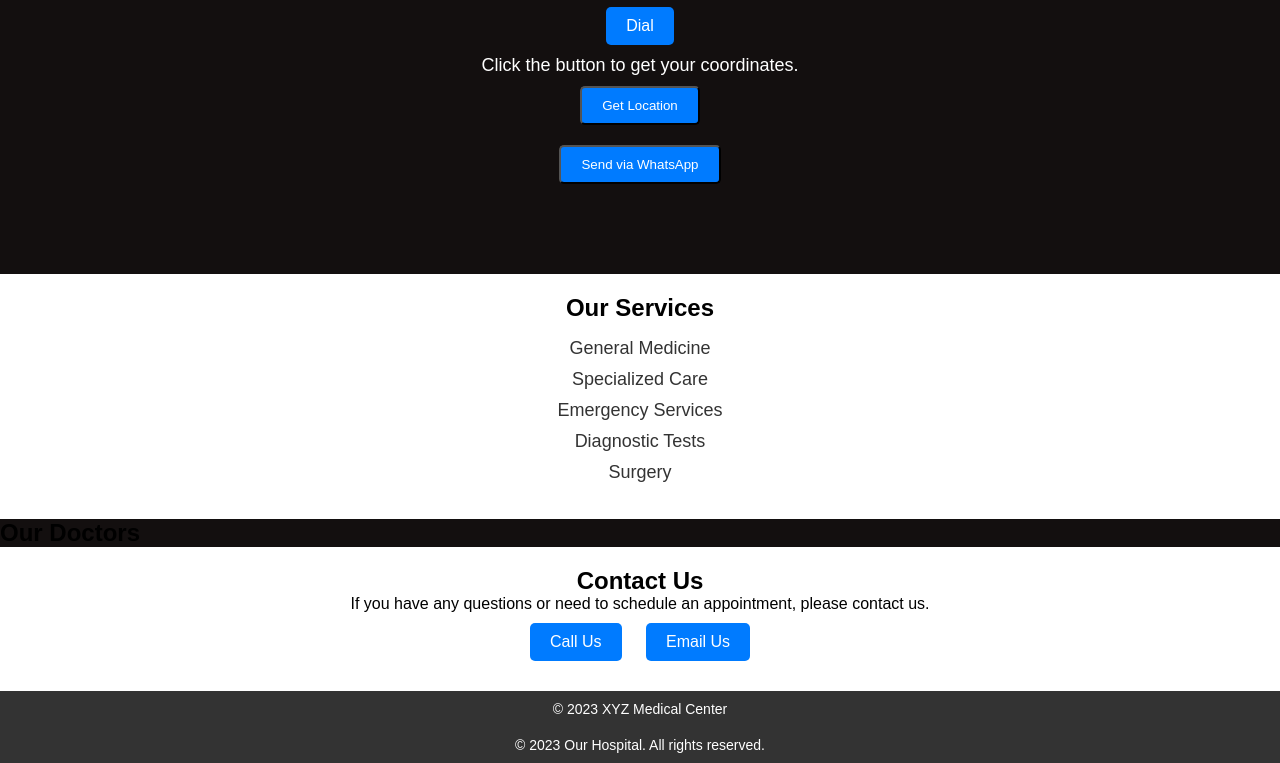
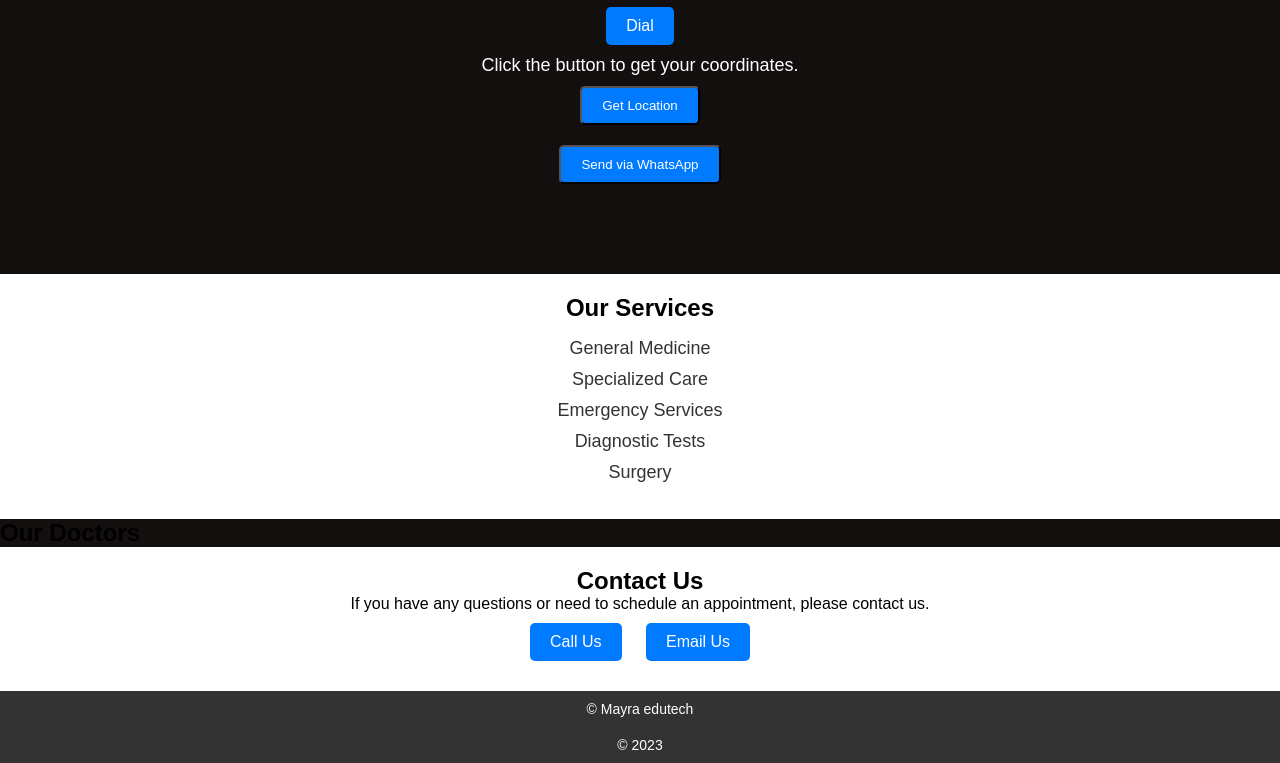
Before and after one commit to mehereesh2/Team-Mayra-vashisth-24, a plain HTML site: page index.html in a window 1280 px wide. Shown: the part 278-1041 px from the top of the page. Drawn offline with Linux system fonts and the light colour scheme.

Commit message:
Update index.html

```diff
--- a/index.html
+++ b/index.html
@@ -86,14 +86,14 @@
         <h2>Contact Us</h2>
         <p>If you have any questions or need to schedule an appointment, please contact us.</p>
         <a href="tel:+91630111718" class="contact-link">Call Us</a>
-        <a href="mailto:info@xyzmedicalcenter.com" class="contact-link">Email Us</a>
+        <a href="mailtomrmarico2901@gmail.com" class="contact-link">Email Us</a>
     </section>
 
     <footer>
-        <p>&copy; 2023 XYZ Medical Center</p>
+        <p>&copy; Mayra edutech</p>
     </footer>
     <footer>
-        <p>&copy; 2023 Our Hospital. All rights reserved.</p>
+        <p>&copy; 2023 </p>
     </footer>
 </body>
 </html>
```
